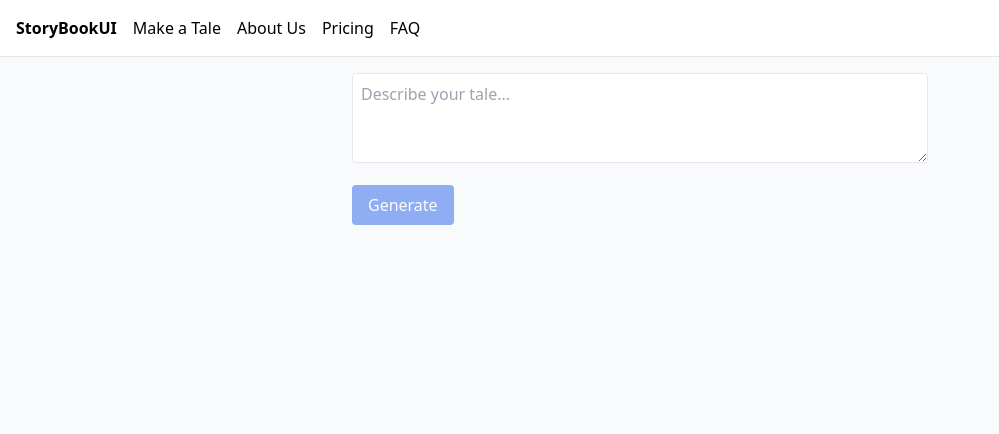
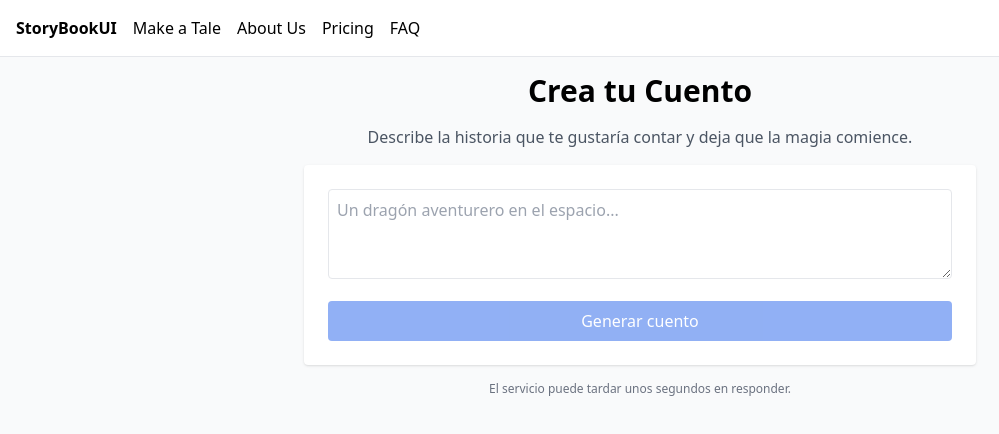
Before and after one commit to MrRobert91/StoryBookUI, a React (Vite) app in the folder frontend/: page /make in a window 1280 px wide. Shown: the top 434 px of the page, without its empty margins (0-999 px from the left). Built offline with nearby package versions, Linux system fonts and the light colour scheme.

Commit message:
Update content and styling for main pages

```diff
--- a/frontend/src/pages/About.tsx
+++ b/frontend/src/pages/About.tsx
@@ -1,8 +1,19 @@
 export default function About() {
   return (
-    <div>
-      <h1 className="text-2xl font-bold mb-4">About Us</h1>
-      <p>StoryBookUI helps families create unique bedtime stories.</p>
+    <div className="max-w-3xl mx-auto space-y-4 text-gray-700">
+      <h1 className="text-3xl font-bold text-center mb-6">Quiénes Somos</h1>
+      <p>
+        Make a Tale es una plataforma que permite a padres, educadores y niños
+        generar cuentos infantiles personalizados al instante utilizando
+        inteligencia artificial. Nuestro objetivo es fomentar la creatividad y
+        el hábito de lectura ofreciendo una herramienta accesible y divertida
+        para toda la familia.
+      </p>
+      <p>
+        Inspirados por la idea de crear momentos mágicos antes de dormir,
+        combinamos tecnología y sencillez para que cualquiera pueda dar vida a
+        historias únicas desde su navegador y sin conocimientos técnicos.
+      </p>
     </div>
   );
 }
--- a/frontend/src/pages/FAQ.tsx
+++ b/frontend/src/pages/FAQ.tsx
@@ -1,8 +1,30 @@
 export default function FAQ() {
   return (
-    <div>
-      <h1 className="text-2xl font-bold mb-4">FAQ</h1>
-      <p>More information will be available soon.</p>
+    <div className="max-w-3xl mx-auto">
+      <h1 className="text-3xl font-bold text-center mb-8">Preguntas Frecuentes</h1>
+      <div className="space-y-4">
+        <details className="bg-white rounded shadow p-4">
+          <summary className="font-medium cursor-pointer">¿Qué es Make a Tale?</summary>
+          <p className="mt-2 text-gray-700">
+            Es una aplicación web que genera cuentos infantiles personalizados a
+            partir de una breve descripción proporcionada por el usuario.
+          </p>
+        </details>
+        <details className="bg-white rounded shadow p-4">
+          <summary className="font-medium cursor-pointer">¿Necesito instalar algo?</summary>
+          <p className="mt-2 text-gray-700">No, la plataforma funciona directamente desde tu navegador.</p>
+        </details>
+        <details className="bg-white rounded shadow p-4">
+          <summary className="font-medium cursor-pointer">¿Cuánto cuesta el servicio?</summary>
+          <p className="mt-2 text-gray-700">
+            Puedes probarlo gratis con un cuento. Luego puedes adquirir 10 cuentos por 10&nbsp;USD en el plan Pay as You Go.
+          </p>
+        </details>
+        <details className="bg-white rounded shadow p-4">
+          <summary className="font-medium cursor-pointer">¿Puedo cancelar en cualquier momento?</summary>
+          <p className="mt-2 text-gray-700">Sí, no existen contratos ni compromisos a largo plazo.</p>
+        </details>
+      </div>
     </div>
   );
 }
--- a/frontend/src/pages/MakeATale.tsx
+++ b/frontend/src/pages/MakeATale.tsx
@@ -25,22 +25,35 @@ export default function MakeATale() {
   const disabled = loading || description.trim() === '';
 
   return (
-    <div className="max-w-xl mx-auto space-y-4">
+    <div className="max-w-2xl mx-auto space-y-4">
+      <h1 className="text-3xl font-bold text-center mb-2">Crea tu Cuento</h1>
+      <p className="text-center text-gray-600">
+        Describe la historia que te gustaría contar y deja que la magia comience.
+      </p>
+      <div className="bg-white p-4 sm:p-6 rounded shadow space-y-4">
         <textarea
-        className="w-full border rounded p-2"
+          className="w-full border rounded p-2 focus:outline-none focus:ring"
           rows={3}
-        placeholder="Describe your tale..."
+          placeholder="Un dragón aventurero en el espacio..."
           value={description}
           onChange={(e) => setDescription(e.target.value)}
         />
         <button
           onClick={handleGenerate}
           disabled={disabled}
-        className="px-4 py-2 bg-blue-600 text-white rounded disabled:opacity-50"
+          className="w-full py-2 bg-blue-600 text-white rounded disabled:opacity-50"
         >
-        {loading ? 'Generating...' : 'Generate'}
+          {loading ? 'Generando...' : 'Generar cuento'}
         </button>
-      {tale && <pre className="whitespace-pre-wrap border p-2">{tale}</pre>}
+        {tale && (
+          <pre className="whitespace-pre-wrap border p-2 bg-gray-50 rounded max-h-96 overflow-y-auto">
+            {tale}
+          </pre>
+        )}
+      </div>
+      <p className="text-xs text-gray-500 text-center">
+        El servicio puede tardar unos segundos en responder.
+      </p>
     </div>
   );
 }
--- a/frontend/src/pages/Pricing.tsx
+++ b/frontend/src/pages/Pricing.tsx
@@ -1,8 +1,19 @@
 export default function Pricing() {
   return (
-    <div>
-      <h1 className="text-2xl font-bold mb-4">Pricing</h1>
-      <p>Start for free with 10 credits. More plans coming soon.</p>
+    <div className="max-w-4xl mx-auto">
+      <h1 className="text-3xl font-bold text-center mb-8">Planes y Precios</h1>
+      <div className="grid gap-6 md:grid-cols-2">
+        <div className="border rounded-lg p-6 flex flex-col items-center bg-white shadow">
+          <h2 className="text-xl font-semibold mb-2">Plan Gratuito</h2>
+          <p className="mb-4 text-gray-600 text-center">Genera un cuento de prueba para conocer la plataforma.</p>
+          <span className="text-3xl font-bold mb-4">$0</span>
+        </div>
+        <div className="border rounded-lg p-6 flex flex-col items-center bg-white shadow">
+          <h2 className="text-xl font-semibold mb-2">Pay as You Go</h2>
+          <p className="mb-4 text-gray-600 text-center">10 cuentos por tan solo 10&nbsp;USD.</p>
+          <span className="text-3xl font-bold mb-4">$10</span>
+        </div>
+      </div>
     </div>
   );
 }
```
Lines whose indentation alone changed are shown as unchanged.
